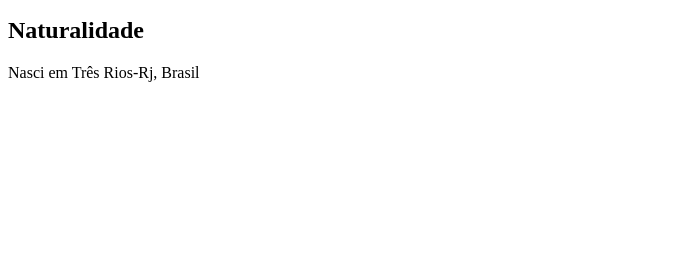
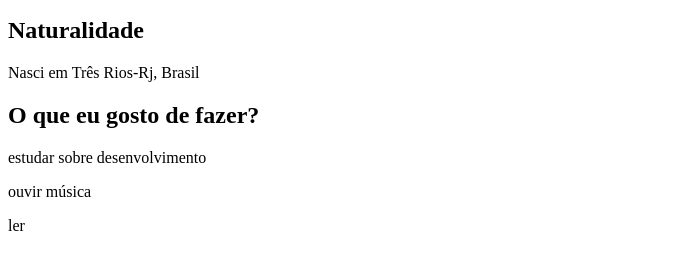
Before and after one commit to ufjf-dcc202/ufjf-dcc202-2023-3-a-atv3-Miguel-Dias-112, a website: page index.html in a window 1280 px wide. Shown: the part 101-370 px from the top of the page, without its empty margins (0-678 px from the left). Drawn offline with Linux system fonts and the light colour scheme.

Commit message:
segunda seção

```diff
--- a/index.html
+++ b/index.html
@@ -14,6 +14,13 @@
             <h2>Naturalidade</h2>
             <p>Nasci em Três Rios-Rj, Brasil</p>
         </section>
+        <section>
+            <h2>O que eu gosto de fazer?</h2>
+            <p>estudar sobre desenvolvimento</p>
+            <p>ouvir música</p>
+            <p>ler</p>
+
+        </section>
     </main>
 </body>
 </html>
```
